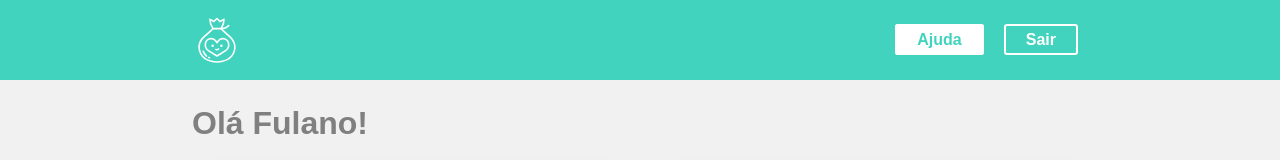
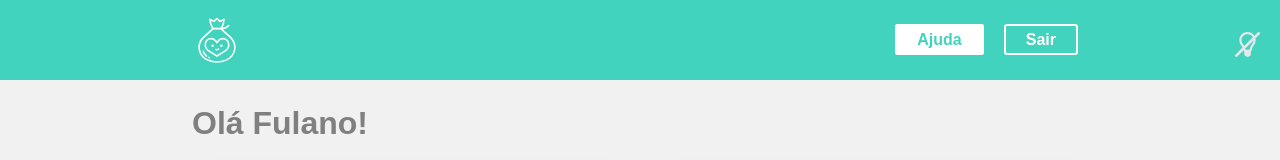
Before and after one commit to lucsimao/alura-react-styled-components, a React (Create React App) app: page / in a window 1280 px wide. Shown: the top 160 px of the page. Built offline with nearby package versions, Linux system fonts and the light colour scheme; the HTML template or start-up script is replaced by a standard one.

Commit message:
feat: add functionality to theme button

```diff
--- a/src/App.js
+++ b/src/App.js
@@ -1,14 +1,25 @@
-import React from "react";
+import React, { useState } from "react";
 import { ThemeProvider } from "styled-components";
 import Cabecalho from "./Components/Cabecalho";
 import Container from "./Components/Container";
 import { GlobalStyle } from "./Components/GlobalStyle";
-import { temaClaro } from "./Components/UI/temas";
+import SwitchTema from "./Components/SwitchTema";
+import { BtnTema } from "./Components/UI";
+import { temaClaro, temaEscuro } from "./Components/UI/temas";
+
 function App() {
+  const [tema, setTema] = useState(true);
+  const toggleTema = () => {
+    setTema((tema) => !tema);
+  };
+
   return (
     <>
-      <ThemeProvider theme={temaClaro}>
+      <ThemeProvider theme={tema ? temaClaro : temaEscuro}>
         <GlobalStyle />
+        <BtnTema onClick={toggleTema}>
+          <SwitchTema tema={tema} />
+        </BtnTema>
         <Cabecalho />
         <Container />
       </ThemeProvider>
--- a/src/Components/SwitchTema/index.jsx
+++ b/src/Components/SwitchTema/index.jsx
@@ -1,8 +1,6 @@
 import React from "react";
-import {
-  default as ThemeOff,
-  default as ThemeOn,
-} from "../../assets/images/themeOn.svg";
+import ThemeOff from "../../assets/images/themeOff.svg";
+import ThemeOn from "../../assets/images/themeOn.svg";
 import { Icone } from "../UI";
 
 const claro = <Icone src={ThemeOn} alt="Tema Claro" />;
```
